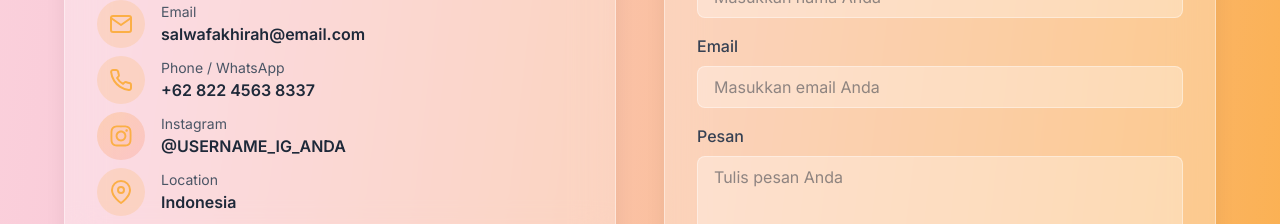
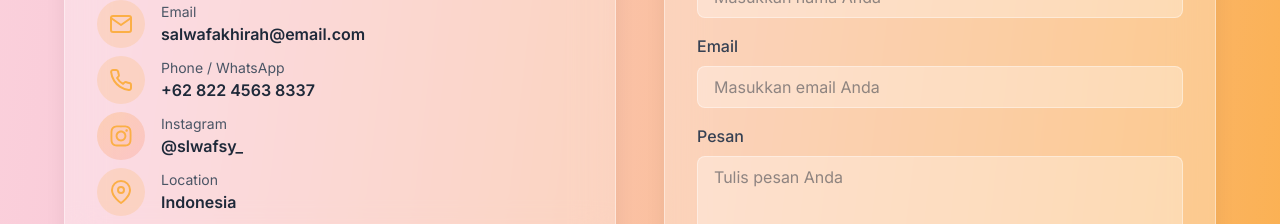
Before and after one commit to salwafakhirahh/portfolio-website, a React (Vite) app: page / in a window 1280 px wide. Shown: the part 9860-10084 px from the top of the page. Built offline with nearby package versions, Linux system fonts and the light colour scheme; a web font is replaced by a local one.

Commit message:
feat: tambah link Instagram di Hubungi Saya

```diff
--- a/src/components/sections/Contact.jsx
+++ b/src/components/sections/Contact.jsx
@@ -123,7 +123,7 @@ const Contact = () => {
                 </a>
 
                 <a
-                  href="https://instagram.com/USERNAME_IG_ANDA"
+                  href="https://instagram.com/slwafsy_"
                   target="_blank"
                   rel="noreferrer"
                   className="flex items-center gap-4 p-2 -m-2 rounded-xl hover:bg-white/30 transition-colors"
@@ -133,7 +133,7 @@ const Contact = () => {
                   </div>
                   <div>
                     <p className="text-sm text-gray-600">Instagram</p>
-                    <p className="font-semibold text-gray-800">@USERNAME_IG_ANDA</p>
+                    <p className="font-semibold text-gray-800">@slwafsy_</p>
                   </div>
                 </a>
 
```
